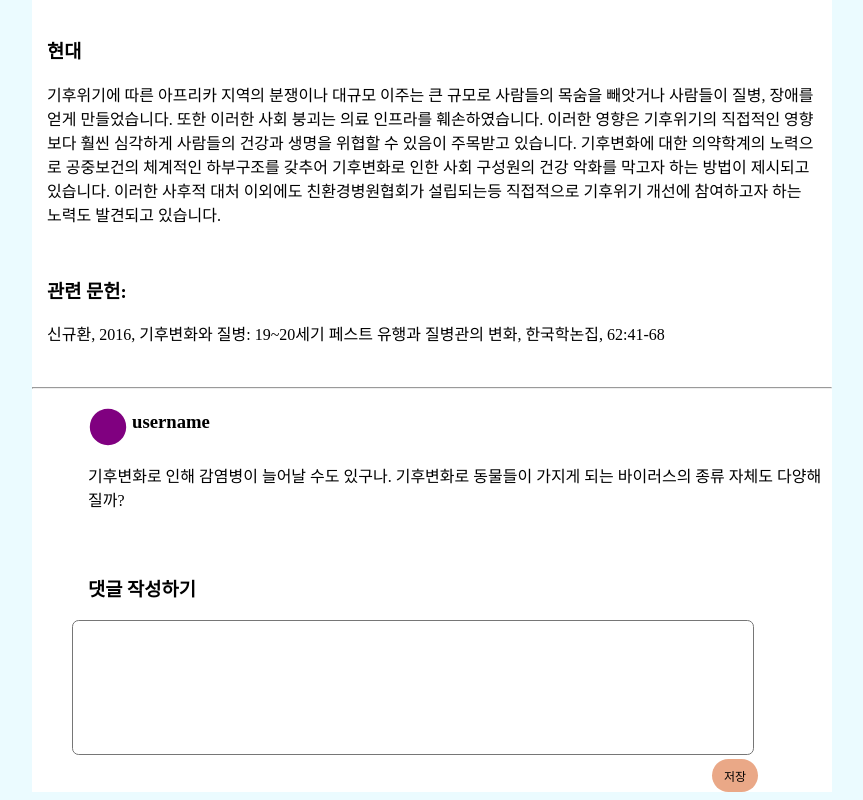
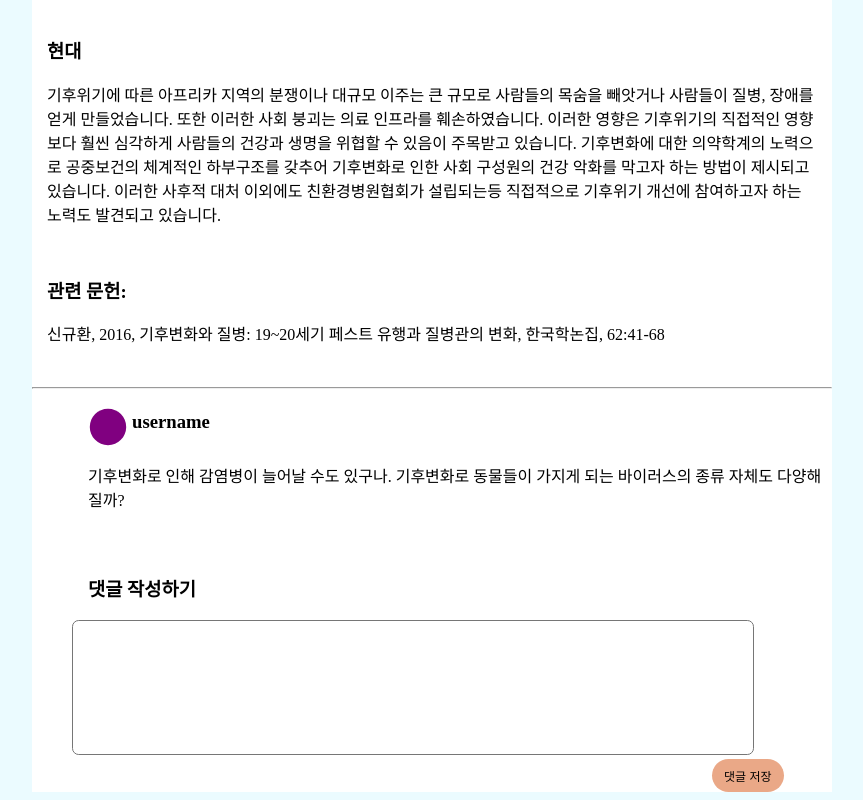
Before and after one commit to nasodemo/BigHistory-FrontEnd, a Next.js app: page /climatechange/medicine in a window 1280 px wide. Shown: the part 1050-1850 px from the top of the page, without its empty margins (208-1071 px from the left). Built offline with nearby package versions, Linux system fonts and the light colour scheme.

Commit message:
Update uploadcomment.tsx

```diff
--- a/src/app/[word]/[field]/(fieldcomponent)/(uploadcomment)/uploadcomment.tsx
+++ b/src/app/[word]/[field]/(fieldcomponent)/(uploadcomment)/uploadcomment.tsx
@@ -89,7 +89,7 @@ const Uploadcomment: React.FC<UploadcommentProps> = ({ onSave }) => {
                     onClick={handleSaveClick}
                     className={styles.saveButtonStyle}
                 >
-                    저장
+                    댓글 저장
                 </button>
                 </div>
                 &nbsp;
```
